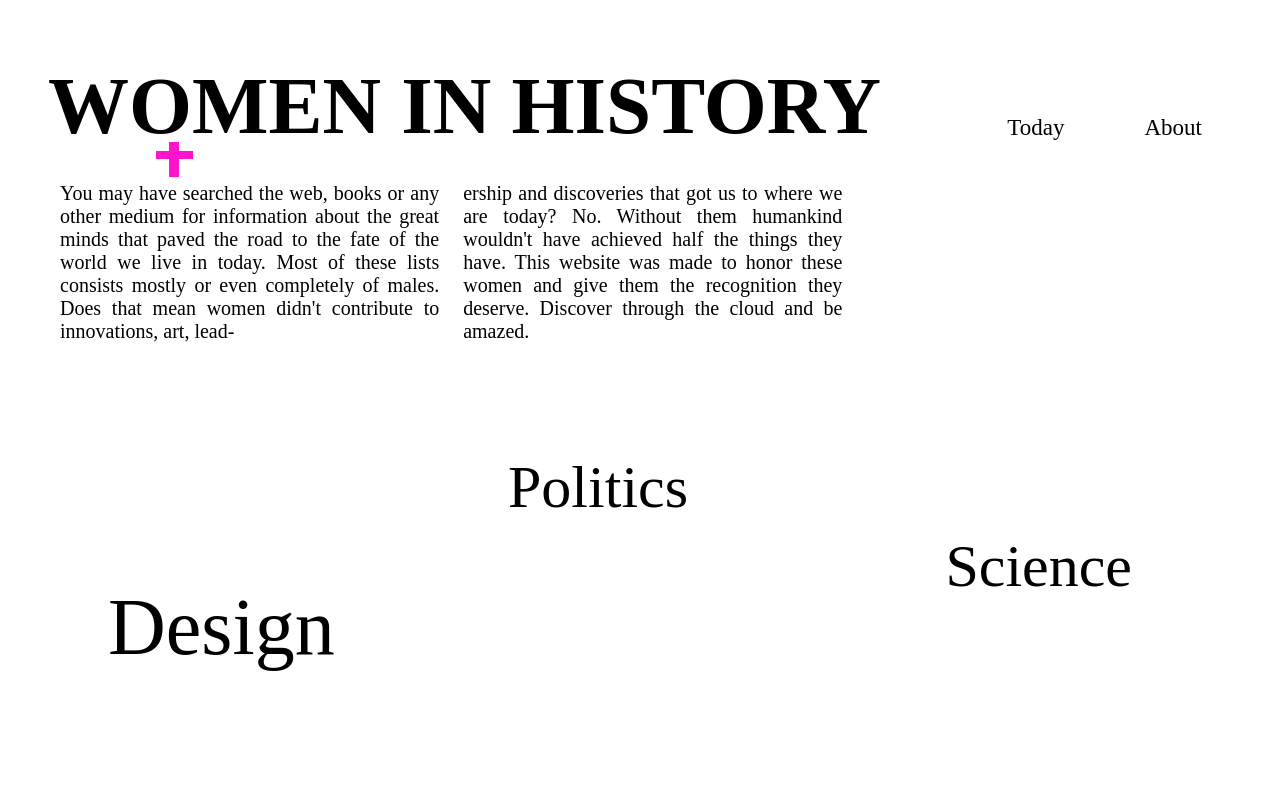
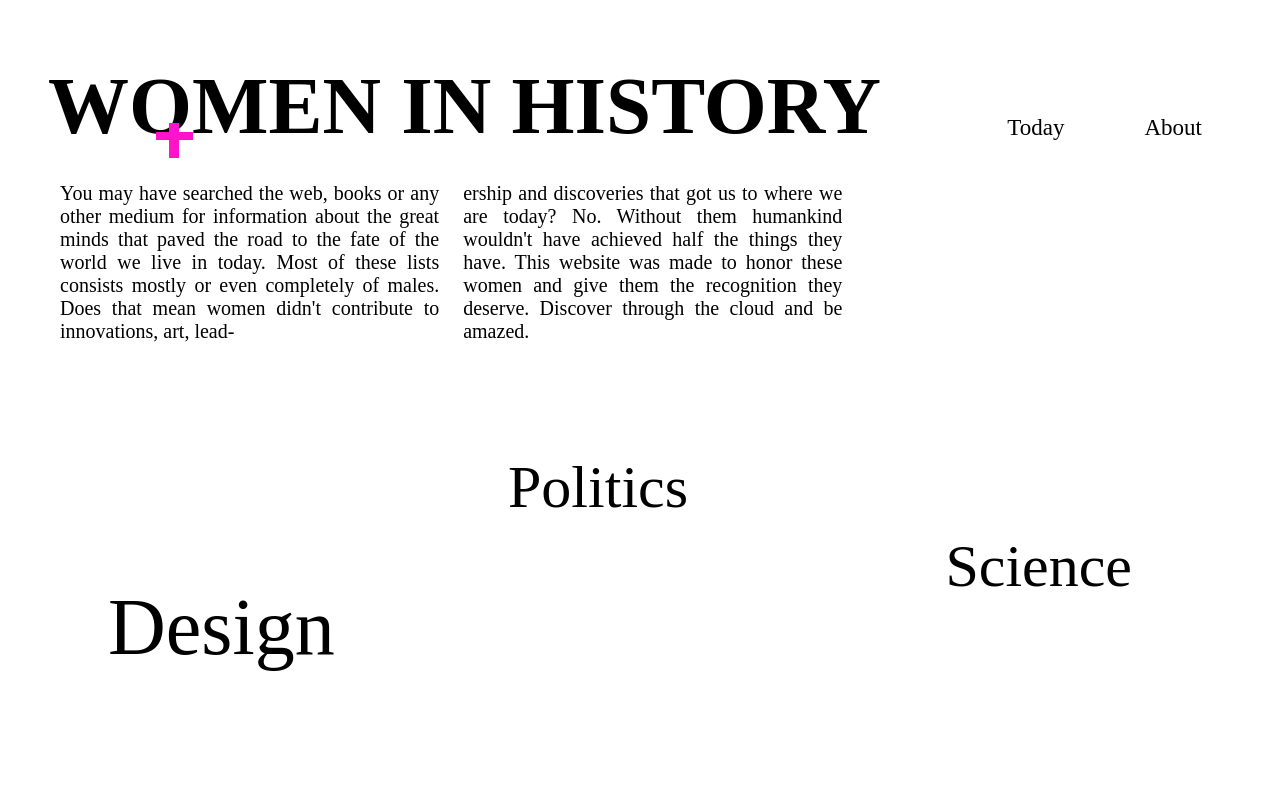
Before and after one commit to ashildurf/ashildurf.github.io, a plain HTML site: page final/womeninhistory.html in a window 1280 px wide. Shown: the top 800 px of the page. Drawn offline with nearby package versions, Linux system fonts and the light colour scheme; a web font is replaced by a local one.

Commit message:
adding logo

```diff
--- a/final/womeninhistory.html
+++ b/final/womeninhistory.html
@@ -306,7 +306,7 @@ Discover through the cloud and be amazed.
             width: 10px;
             height: 35px;
             position: absolute;
-            top: 142px;
+            top: 123px;
             left: 169px;
 
 
```
Also changed, not shown: favicon.ico, final/favicon.ico, final/photos/womenhistorylogo.png (added).
